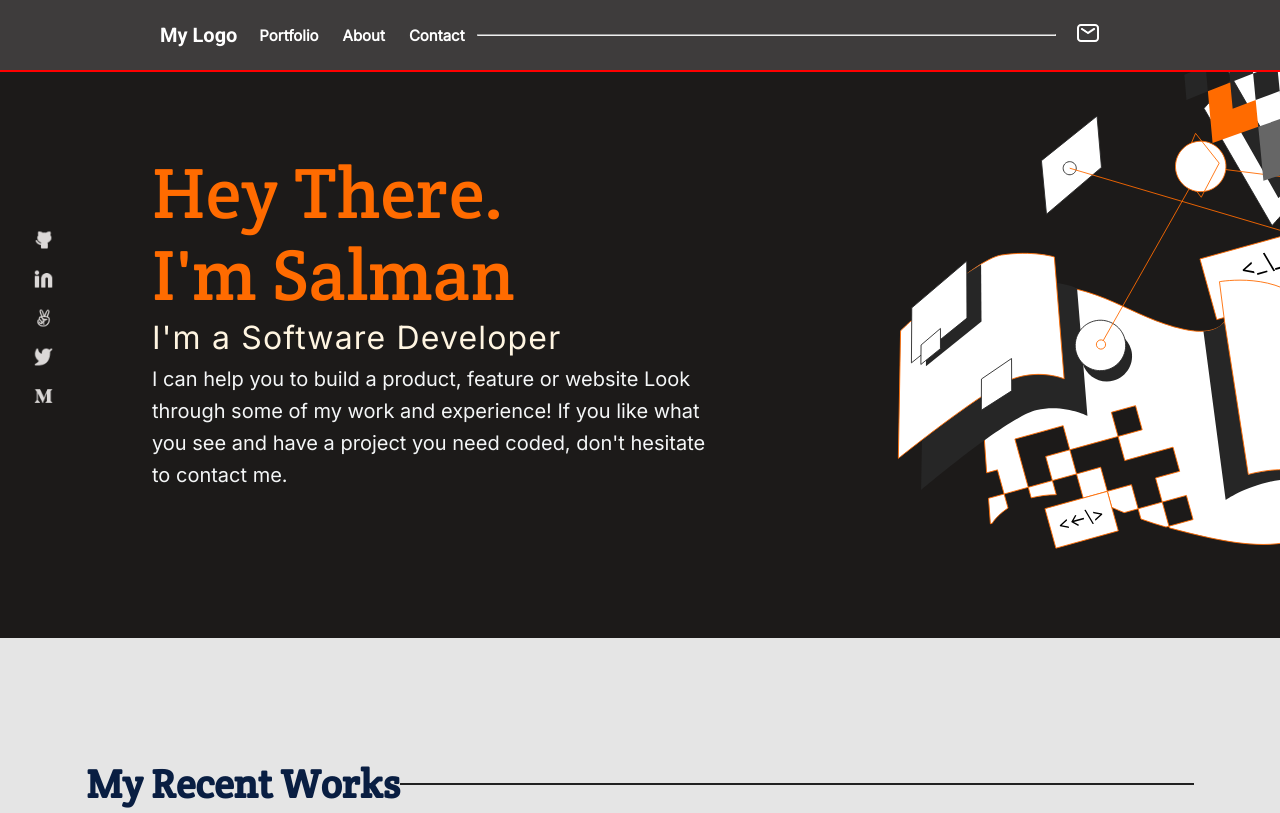
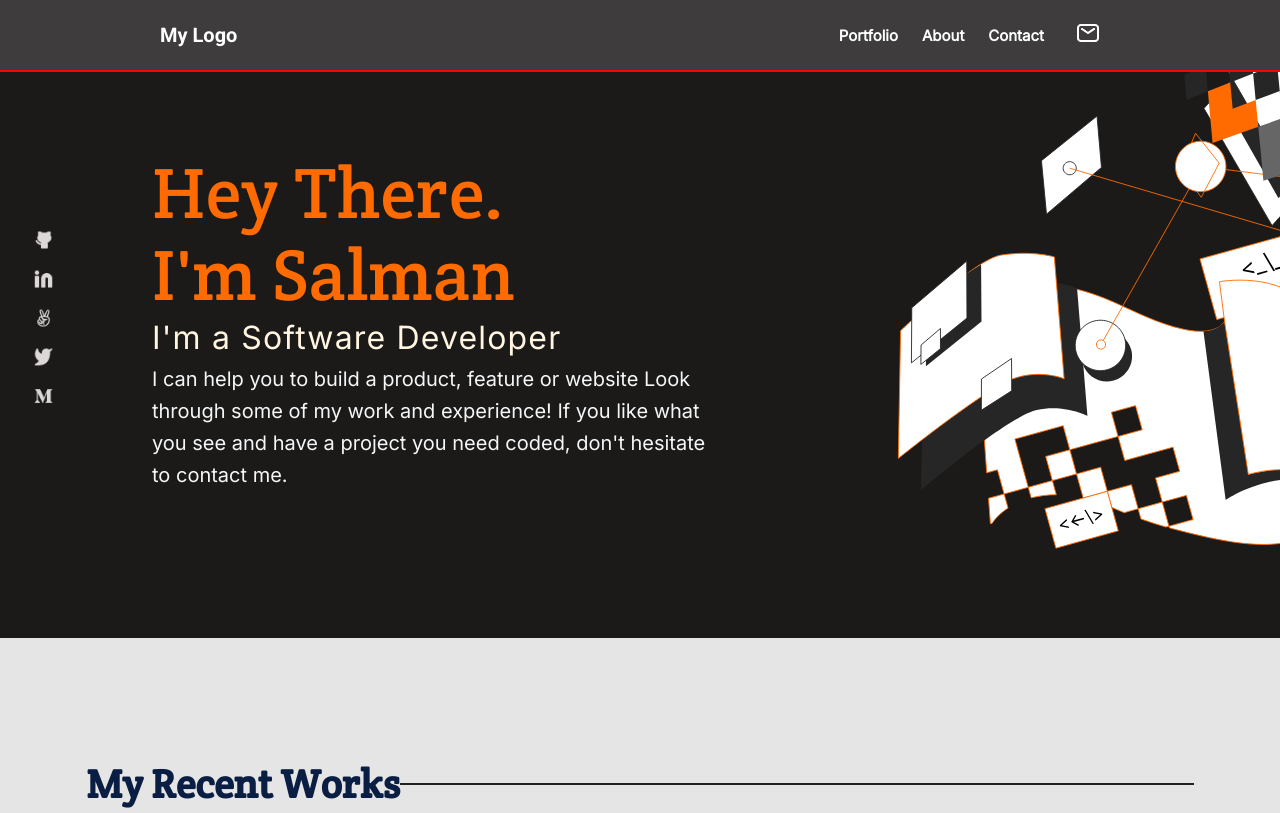
Before and after one commit to fpsapc/MyPortfolio, a website: page index.html in a window 1280 px wide. Shown: the top 813 px of the page. Drawn offline with Linux system fonts and the light colour scheme.

Commit message:
Update index.html

```diff
--- a/index.html
+++ b/index.html
@@ -52,7 +52,7 @@
             <li class="disapear nav-item">
               <a href="#getintouch" class="nav-link">Contact</a>
             </li>
-            <hr class="underline">
+            <hr class="underline hide">
             <li class="disapear nav-item touch">
               <a href="#getintouch" class="nav-link"><img class="menubtn" src="img/menu.png" alt="email" /></a>
             </li>
```
